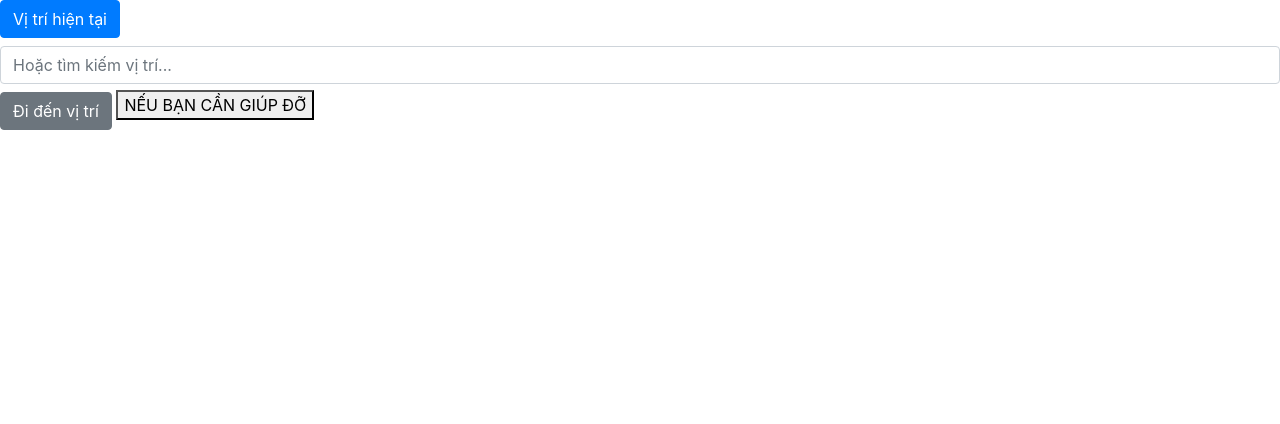
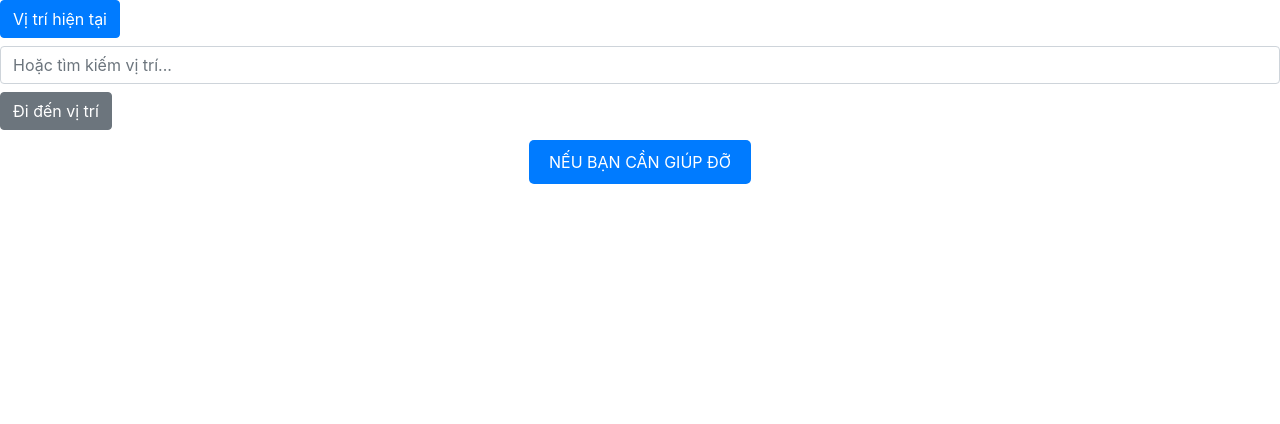
Before and after one commit to Thehuu/PythonWeb, a Django app: page /map/ in a window 1280 px wide. Shown: the part 236-660 px from the top of the page. Run offline with Django 4.2, Linux system fonts and the light colour scheme; data comes from the database, SQL or seed files in the repository; some libraries are stand-ins or nearby versions.

Commit message:
Cập nhật giao diện map

```diff
--- a/map/templates/map/map.html
+++ b/map/templates/map/map.html
@@ -12,6 +12,22 @@
 
     <!-- Google Maps API -->
     <script loading=async defer src="https://maps.googleapis.com/maps/api/js?key=AIzaSyB70gmFRPkKiVCMMyi1gwz19_GtHhywyE0&libraries=places"></script>
+
+    <style>
+        .toggle-button {
+            display: block;
+            margin: 10px auto;
+            padding: 10px 20px;
+            background-color: #007bff;
+            color: white;
+            border: none;
+            border-radius: 5px;
+            cursor: pointer;
+        }
+        .toggle-button:hover {
+            background-color: #0056b3;
+        }
+    </style>
 
     <script>
         let map, markers = [], autocomplete, selectedPlace, currentLocationMarker;
@@ -170,7 +186,7 @@
     <nav class="navbar navbar-expand-lg navbar-dark" style="height:30px;">
         <a class="navbar-brand" href="#">Map</a>
         <div class="collapse navbar-collapse">
-            <ul class="navbar-nav ml-auto">
+            <ul class="navbar-nav">
                 <li class="nav-item"><a class="nav-link" href="#">Home</a></li>
                 <li class="nav-item"><a class="nav-link" href="#">Article</a></li>
                 <li class="nav-item"><a class="nav-link" href="#">Contact</a></li>
@@ -184,7 +200,7 @@
             <button class="btn btn-primary" type="button" onclick="getCurrentLocation()">Vị trí hiện tại</button>
             <input id="searchInput" type="text" class="form-control mt-2" placeholder="Hoặc tìm kiếm vị trí...">
             <button class="btn btn-secondary mt-2" type="button" onclick="goToLocation()">Đi đến vị trí</button>
-            <button class="toggle-button" id="toggle-form-btn">NẾU BẠN CẦN GIÚP ĐỠ</button>
+            <button class="toggle-button" id="toggle-form-btn" style="top: 2px !important;">NẾU BẠN CẦN GIÚP ĐỠ</button>
         </div>
         <div class="form-container" id="form-container">
             <form method="post" action="{% url 'save_location' %}">
```
Also changed, not shown: 1 other file.
